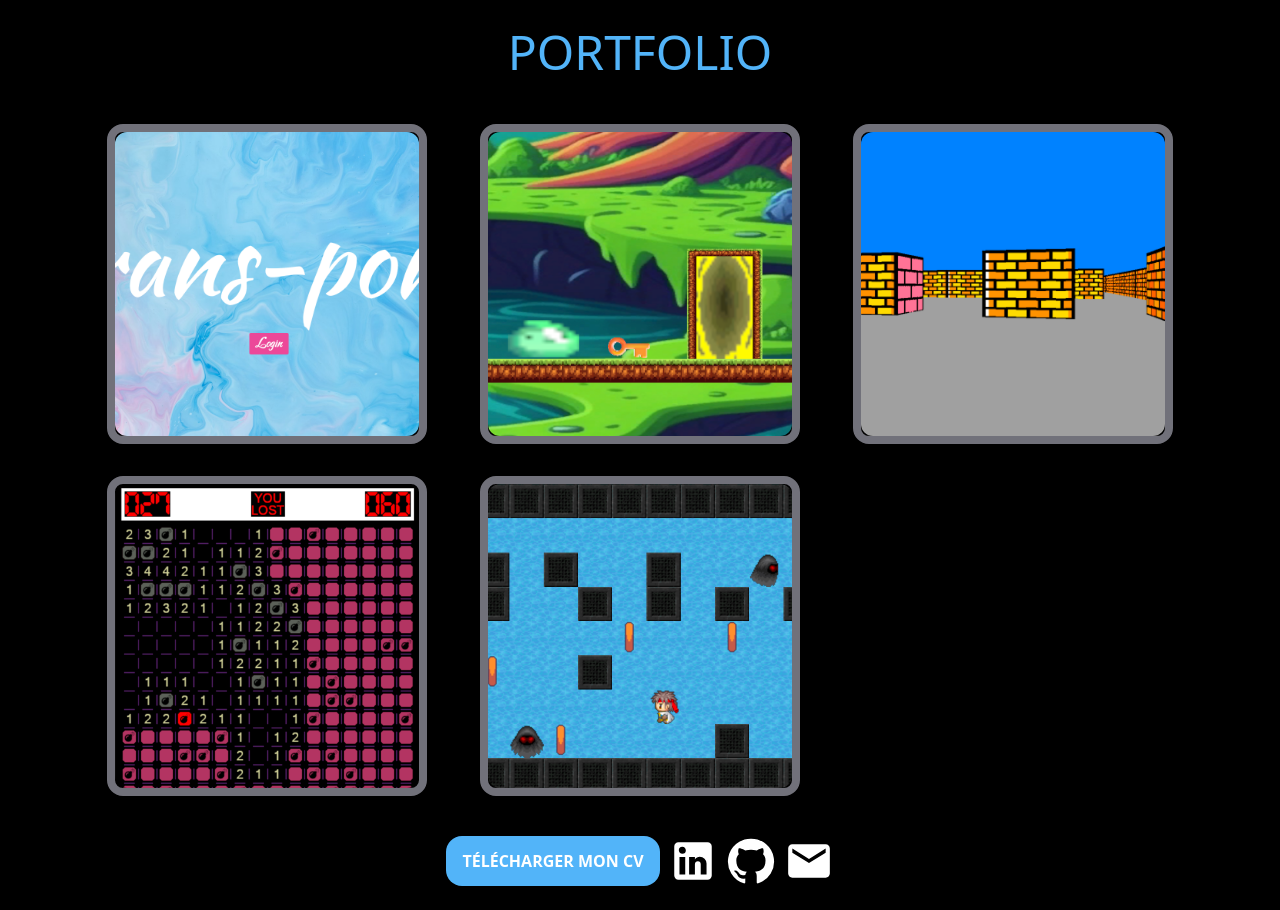
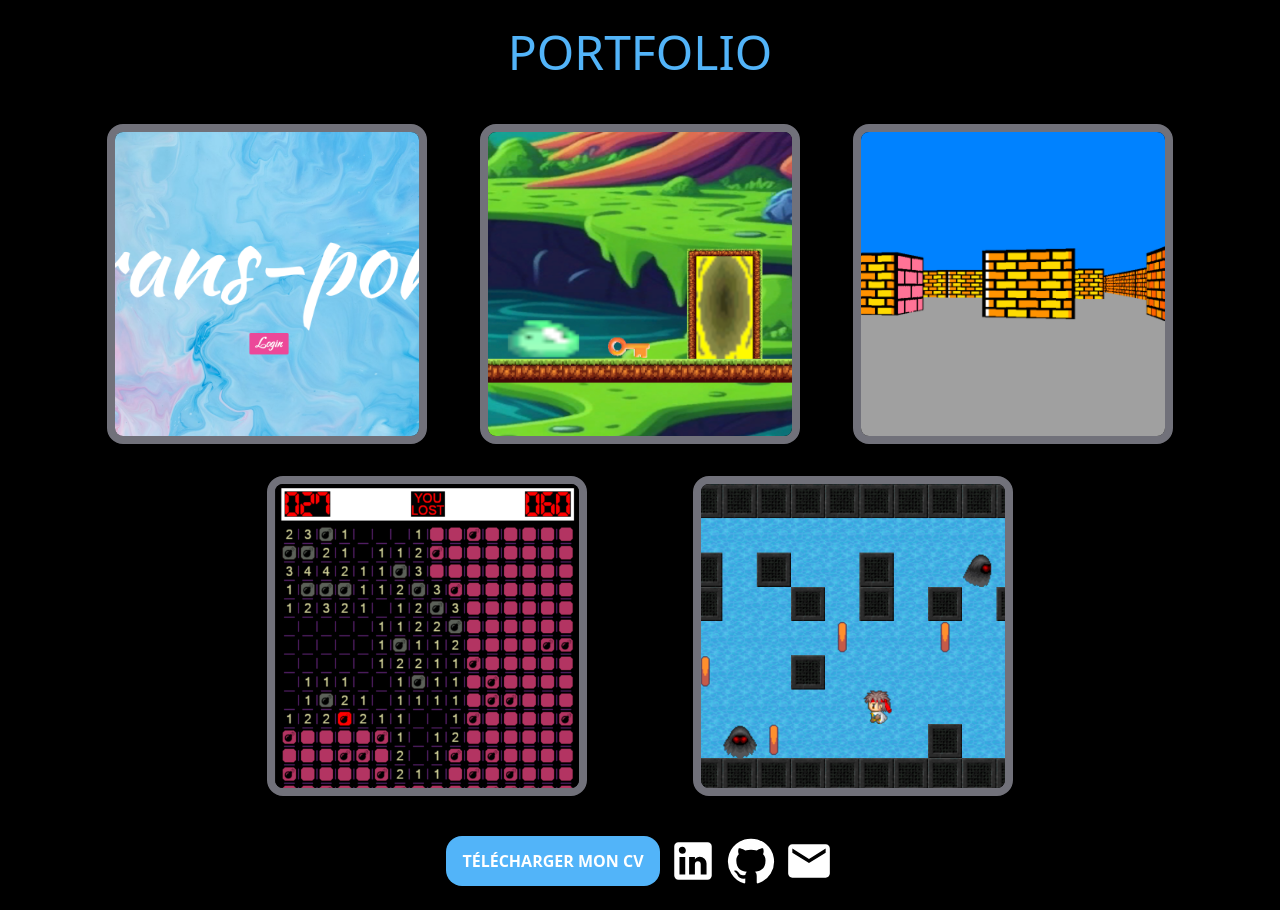
Before and after one commit to gasselin42/portfolio, a React (Create React App) app: page / in a window 1280 px wide. Shown: the part 1700-2610 px from the top of the page. Built offline with nearby package versions, Linux system fonts and the light colour scheme.

Commit message:
Reactivated AOS

```diff
--- a/src/App.tsx
+++ b/src/App.tsx
@@ -18,7 +18,7 @@ function App() {
 
 	return (
 		<div className="w-full min-h-full bg-black">
-			<div className="w-full min-h-screen my-auto flex grid-cols-2 grid-rows-1 bg-[#000000]">
+			<div className="w-full min-h-screen my-auto flex grid-cols-2 grid-rows-1 bg-[#000000]" data-aos="fade-in">
 				<div className="w-[60%] h-fit my-auto col-span-1">
 					<p className="pl-24 text-7xl font-bold text-white">Gabriel Asselin</p>
 					<p className="pl-24 text-6xl font-bold text-[#52b4f9]">Software Dev</p>
@@ -29,7 +29,8 @@ function App() {
 					<p className="text-6xl text-white">WORK IN PROGRESS</p>
 				</div>
 			</div>
-			<div className="w-full min-h-fit flex grid-cols-2 grid-rows-1 bg-[#303030]">
+			<div className="w-full min-h-fit bg-[#303030]">
+				<div className="w-full h-full flex grid-cols-2 grid-rows-1" data-aos="slide-right">
 					<div className="py-12 w-[50%] col-span-1">
 						<p className="pl-24 text-5xl font-medium text-[#52b4f9]">BIENVENUE</p>
 						<p className="pl-24 pt-6 pr-14 text-lg font-normal text-justify text-white">
@@ -64,6 +65,7 @@ function App() {
 						</div>
 					</div>
 				</div>
+			</div>
 			<div className="w-full min-h-fit flex grid-cols-2 grid-rows-1 bg-[#000000]">
 				<div className="my-8 mx-8 col-span-1 w-[40%] h-96">
 					<Carousel>
@@ -75,7 +77,8 @@ function App() {
 					</Carousel>
 				</div>
 				<div className="w-[60%] col-span-1">
-					<p className="pl-12 pt-8 text-4xl text-white">Description</p>
+					<p className="pl-12 pt-8 text-4xl text-white">Chibi Adventure</p>
+					<p className="pl-12 text-xl text-white">Work In Progress</p>
 				</div>
 			</div>
 			<div className="w-full h-fit">
@@ -83,13 +86,15 @@ function App() {
 			</div>
 			<div className="w-full h-fit">
 				<div className="grid grid-cols-6 grid-rows-2 w-full">
-					<div className="col-span-2 group h-80 w-80 [perspective:1000px] my-4 justify-self-end">
+					<div className="col-span-2 group h-80 w-80 [perspective:1000px] my-4 justify-self-end" data-aos="zoom-in-up">
 						<div className="relative h-full w-full rounded-2xl border-[8px] border-zinc-500 shadow-x1 transition-all duration-500 [transform-style:preserve-3d] group-hover:[transform:rotateY(-180deg)]">
-							<div className="absolute inset-0 rounded-xl">
-								<img className="w-full h-full object-cover rounded-xl" src="transcendence.png" alt=""></img>
+							<div className="absolute inset-0">
+								<img className="w-full h-full object-cover rounded-lg" src="transcendence.png" alt=""></img>
 							</div>
 							<div className="absolute inset-0 rounded-md bg-[#3e7ca8] h-full w-full text-center text-slate-200 [transform:rotateY(-180deg)] [backface-visibility:hidden]">
+								<a href="https://github.com/Kampouse/trans-pong" target="_blank" rel="noreferrer">
 									<p className="text-4xl font-medium pt-6">ft_transcendence</p>
+								</a>
 								<p className="text-2xl font-normal pt-4">Jeu en ligne de pong multijoueur</p>
 								<p className="text-xl font-normal pt-2 pl-2"><b>&#10003;</b> Dev Frontend</p>
 								<p className="text-xl font-normal pl-2"><b>&#10003;</b> Algorithme du jeu</p>
@@ -101,14 +106,16 @@ function App() {
 							</div>
 						</div>
 					</div>
-					<div className="col-span-2 group h-80 w-80 [perspective:1000px] mx-auto my-4">
+					<div className="col-span-2 group h-80 w-80 [perspective:1000px] mx-auto my-4" data-aos="zoom-in-up">
 						<div className="relative h-full w-full rounded-2xl border-[8px] border-zinc-500 shadow-x1 transition-all duration-500 [transform-style:preserve-3d] group-hover:[transform:rotateY(-180deg)]">
-							<div className="absolute inset-0 rounded-xl">
-								<img className="w-full h-full object-cover rounded-xl" src="PureSlime.png" alt=""></img>
+							<div className="absolute inset-0">
+								<img className="w-full h-full object-cover rounded-lg" src="PureSlime.png" alt=""></img>
 							</div>
 							<div className="absolute inset-0 rounded-md bg-[#3e7ca8] h-full w-full text-center text-slate-200 [transform:rotateY(-180deg)] [backface-visibility:hidden]">
+								<a href="https://github.com/tastycool/PureSlime" target="_blank" rel="noreferrer">
 									<p className="text-4xl font-medium pt-6">PureSlime</p>
-								<p className="text-2xl font-normal pt-4">Jeu en ligne de pong multijoueur</p>
+								</a>
+								<p className="text-2xl font-normal pt-4">Jeu de puzzle / plateformer</p>
 								<p className="text-xl font-normal pt-2"><b>&#10003;</b> Dev Unity</p>
 								<div className="absolute inset-x-[105px] bottom-4 flex">
 									<img src="Cs_logo.png" alt="" width="50" height="50" className="" />
@@ -117,13 +124,15 @@ function App() {
 							</div>
 						</div>
 					</div>
-					<div className="col-span-2 group h-80 w-80 [perspective:1000px] my-4">
+					<div className="col-span-2 group h-80 w-80 [perspective:1000px] my-4" data-aos="zoom-in-up">
 						<div className="relative h-full w-full rounded-2xl border-[8px] border-zinc-500 shadow-x1 transition-all duration-500 [transform-style:preserve-3d] group-hover:[transform:rotateY(-180deg)]">
-							<div className="absolute inset-0 rounded-xl">
-								<img className="w-full h-full object-cover rounded-xl" src="Cub3d.png" alt=""></img>
+							<div className="absolute inset-0">
+								<img className="w-full h-full object-cover rounded-lg" src="Cub3d.png" alt=""></img>
 							</div>
 								<div className="absolute inset-0 rounded-md bg-[#3e7ca8] h-full w-full text-center text-slate-200 [transform:rotateY(-180deg)] [backface-visibility:hidden]">
-								<p className="text-4xl font-medium pt-6">Cub3d</p>
+									<a href="https://github.com/gasselin42/cub3d.git" target="_blank" rel="noreferrer">
+										<p className="text-4xl font-medium pt-6 hover:text-[#52b4f9]">Cub3d</p>
+									</a>
 									<p className="text-2xl font-normal pt-4">Raytracing en 3D d'un labyrinthe</p>
 									<p className="text-xl font-normal pt-2"><b>&#10003;</b> Algorithme du Raytracing</p>
 									<p className="text-xl font-normal"><b>&#10003;</b> Parsing</p>
@@ -133,13 +142,16 @@ function App() {
 								</div>
 						</div>
 					</div>
-					<div className="col-span-2 group h-80 w-80 [perspective:1000px] my-4 justify-self-end">
+					<div className="col-span-1"></div>
+					<div className="col-span-2 group h-80 w-80 [perspective:1000px] my-4 mx-auto" data-aos="zoom-in-up">
 						<div className="relative h-full w-full rounded-2xl border-[8px] border-zinc-500 shadow-x1 transition-all duration-500 [transform-style:preserve-3d] group-hover:[transform:rotateY(-180deg)]">
-							<div className="absolute inset-0 rounded-xl">
-								<img className="w-full h-full object-cover rounded-xl" src="Minesweeper.png" alt=""></img>
+							<div className="absolute inset-0">
+								<img className="w-full h-full object-cover rounded-lg" src="Minesweeper.png" alt=""></img>
 							</div>
 							<div className="absolute inset-0 rounded-md bg-[#3e7ca8] h-full w-full text-center text-slate-200 [transform:rotateY(-180deg)] [backface-visibility:hidden]">
+								<a href="https://github.com/gasselin42/Minesweeper" target="_blank" rel="noreferrer">
 									<p className="text-4xl font-medium pt-6">Minesweeper</p>
+								</a>
 								<p className="text-2xl font-normal pt-4">Reproduction du célèbre Démineur</p>
 								<p className="text-xl font-normal pt-2">Projet d'un jour en solo</p>
 								<div className="absolute inset-x-0 bottom-4">
@@ -148,13 +160,15 @@ function App() {
 							</div>
 						</div>
 					</div>
-					<div className="col-span-2 group h-80 w-80 [perspective:1000px] mx-auto my-4">
+					<div className="col-span-2 group h-80 w-80 [perspective:1000px] mx-auto my-4" data-aos="zoom-in-up">
 						<div className="relative h-full w-full rounded-2xl border-[8px] border-zinc-500 shadow-x1 transition-all duration-500 [transform-style:preserve-3d] group-hover:[transform:rotateY(-180deg)]">
-							<div className="absolute inset-0 rounded-xl">
-								<img className="w-full h-full object-cover rounded-xl" src="So_Long.png" alt=""></img>
+							<div className="absolute inset-0">
+								<img className="w-full h-full object-cover rounded-lg" src="So_Long.png" alt=""></img>
 							</div>
 							<div className="absolute inset-0 rounded-md bg-[#3e7ca8] h-full w-full text-center text-slate-200 [transform:rotateY(-180deg)] [backface-visibility:hidden]">
+								<a href="https://github.com/gasselin42/so_long" target="_blank" rel="noreferrer">
 									<p className="text-4xl font-medium pt-6">So_Long</p>
+								</a>
 								<p className="text-2xl font-normal pt-4">Simple jeu 2D</p>
 								<p className="text-xl font-normal pt-2">Projet en solo</p>
 								<div className="absolute inset-x-0 bottom-4">
```
Lines whose indentation alone changed are shown as unchanged.
